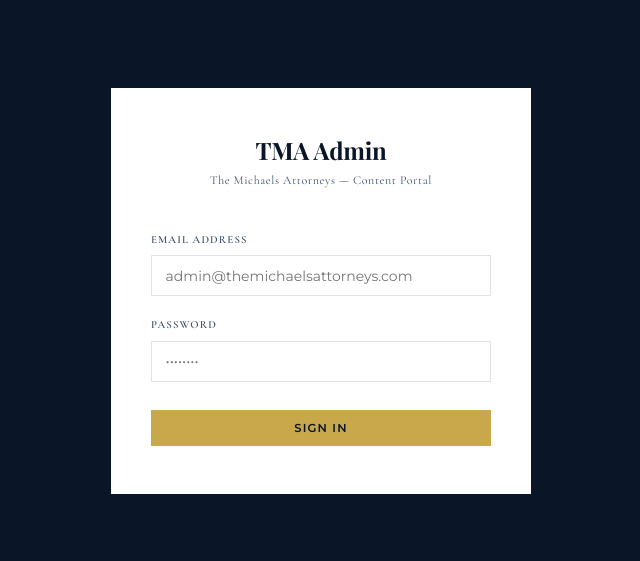
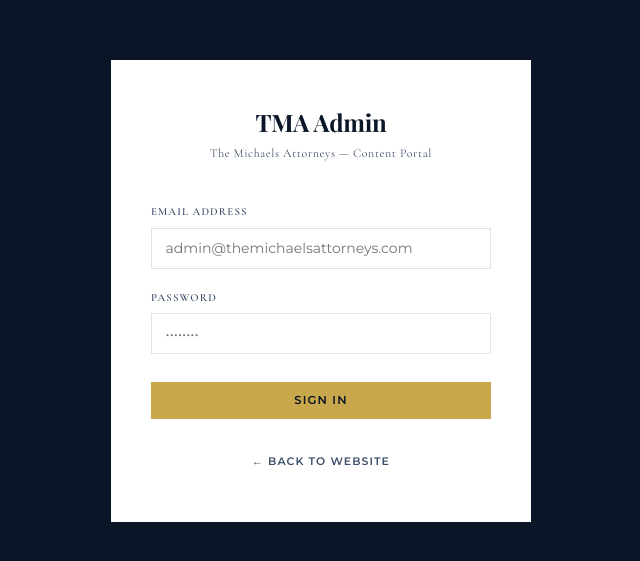
Before and after one commit to ieze-king/thecounsellp, a React (Vite) app: page /admin/login in a window 1280 px wide. Shown: the part 109-670 px from the top of the page, without its empty margins (319-959 px from the left). Built offline with nearby package versions, Linux system fonts and the light colour scheme; no server answers; a web font is replaced by a local one.

Commit message:
added admin0

```diff
--- a/src/components/Admin/ArticleForm.jsx
+++ b/src/components/Admin/ArticleForm.jsx
@@ -1,5 +1,5 @@
 import { useState, useEffect } from 'react';
-import { useParams, useNavigate, Link } from 'react-router-dom';
+import { useParams, useNavigate, Link, useLocation } from 'react-router-dom';
 import { doc, getDoc, setDoc, serverTimestamp } from 'firebase/firestore';
 import { signOut } from 'firebase/auth';
 import { db, auth } from '../../firebase';
@@ -145,7 +145,7 @@ export default function ArticleForm() {
         </div>
         <div className={styles.topBarActions}>
           <span className={styles.topBarUser}>{user?.email}</span>
-          <button className={styles.logoutBtn} onClick={() => signOut(auth)}>Sign Out</button>
+          <button className={styles.logoutBtn} onClick={() => signOut(auth).then(() => navigate('/'))}>Sign Out</button>
         </div>
       </header>
 
--- a/src/components/Admin/Dashboard.jsx
+++ b/src/components/Admin/Dashboard.jsx
@@ -4,6 +4,7 @@ import { collection, getDocs, doc, deleteDoc, updateDoc, orderBy, query } from '
 import { signOut } from 'firebase/auth';
 import { db, auth } from '../../firebase';
 import { useAuth } from '../../context/AuthContext';
+import { useNavigate } from 'react-router-dom';
 import styles from './Admin.module.css';
 
 function formatDate(iso) {
@@ -13,6 +14,7 @@ function formatDate(iso) {
 
 export default function Dashboard() {
   const { user } = useAuth();
+  const navigate  = useNavigate();
   const [articles, setArticles] = useState([]);
   const [loading, setLoading]   = useState(true);
 
@@ -52,7 +54,7 @@ export default function Dashboard() {
         </div>
         <div className={styles.topBarActions}>
           <span className={styles.topBarUser}>{user?.email}</span>
-          <button className={styles.logoutBtn} onClick={() => signOut(auth)}>Sign Out</button>
+          <button className={styles.logoutBtn} onClick={() => signOut(auth).then(() => navigate('/'))}>Sign Out</button>
         </div>
       </header>
 
--- a/src/components/Admin/Login.jsx
+++ b/src/components/Admin/Login.jsx
@@ -76,6 +76,27 @@ export default function Login() {
             {loading ? 'Signing in…' : 'Sign In'}
           </button>
         </form>
+
+        <p style={{ textAlign: 'center', marginTop: '1.75rem' }}>
+          <a
+            href="/"
+            style={{
+              fontFamily: 'var(--font-ui)',
+              fontSize: '0.68rem',
+              fontWeight: 600,
+              letterSpacing: '0.1em',
+              textTransform: 'uppercase',
+              color: 'var(--color-text-mid)',
+              textDecoration: 'none',
+              borderBottom: '1px solid transparent',
+              transition: 'color 0.2s, border-color 0.2s',
+            }}
+            onMouseEnter={(e) => { e.target.style.color = 'var(--color-navy)'; e.target.style.borderColor = 'var(--color-navy)'; }}
+            onMouseLeave={(e) => { e.target.style.color = 'var(--color-text-mid)'; e.target.style.borderColor = 'transparent'; }}
+          >
+            ← Back to Website
+          </a>
+        </p>
       </div>
     </div>
   );
```
